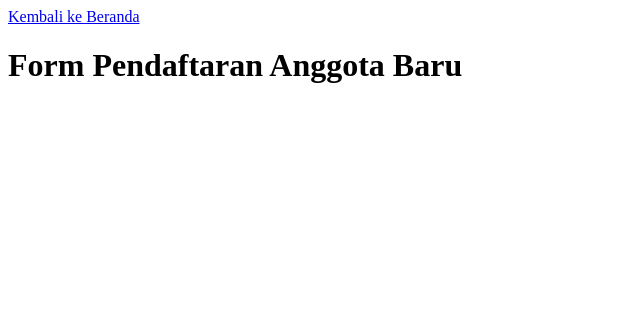
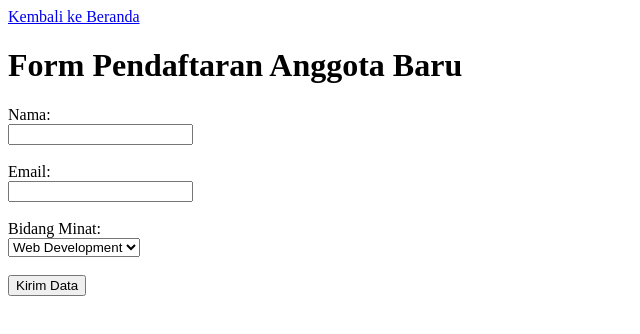
Before and after one commit to Rifalardi25/UCP1_20240140174, a plain HTML site: page form.html in a window 1280 px wide. Shown: the whole page, without its empty margins (0-640 px from the left). Drawn offline with Linux system fonts and the light colour scheme.

Commit message:
Membuat form untuk input data

```diff
--- a/form.html
+++ b/form.html
@@ -12,7 +12,23 @@
 
     <h1>Form Pendaftaran Anggota Baru</h1>
 
+    <form id="formDaftar">
+        <label for="nama">Nama:</label><br>
+        <input type="text" id="nama" required><br><br>
 
+        <label for="email">Email:</label><br>
+        <input type="email" id="email" required><br><br>
+
+        <label for="minat">Bidang Minat:</label><br>
+        <select id="minat" required>
+            <option value="Web Development">Web Development</option>
+            <option value="Data Science">Data Science</option>
+            <option value="UI/UX Design">UI/UX Design</option>
+            <option value="Cyber Security">Cyber Security</option>
+        </select><br><br>
+
+        <button type="submit">Kirim Data</button>
+    </form>
 
     <div id="hasilInput"></div>
 
```
